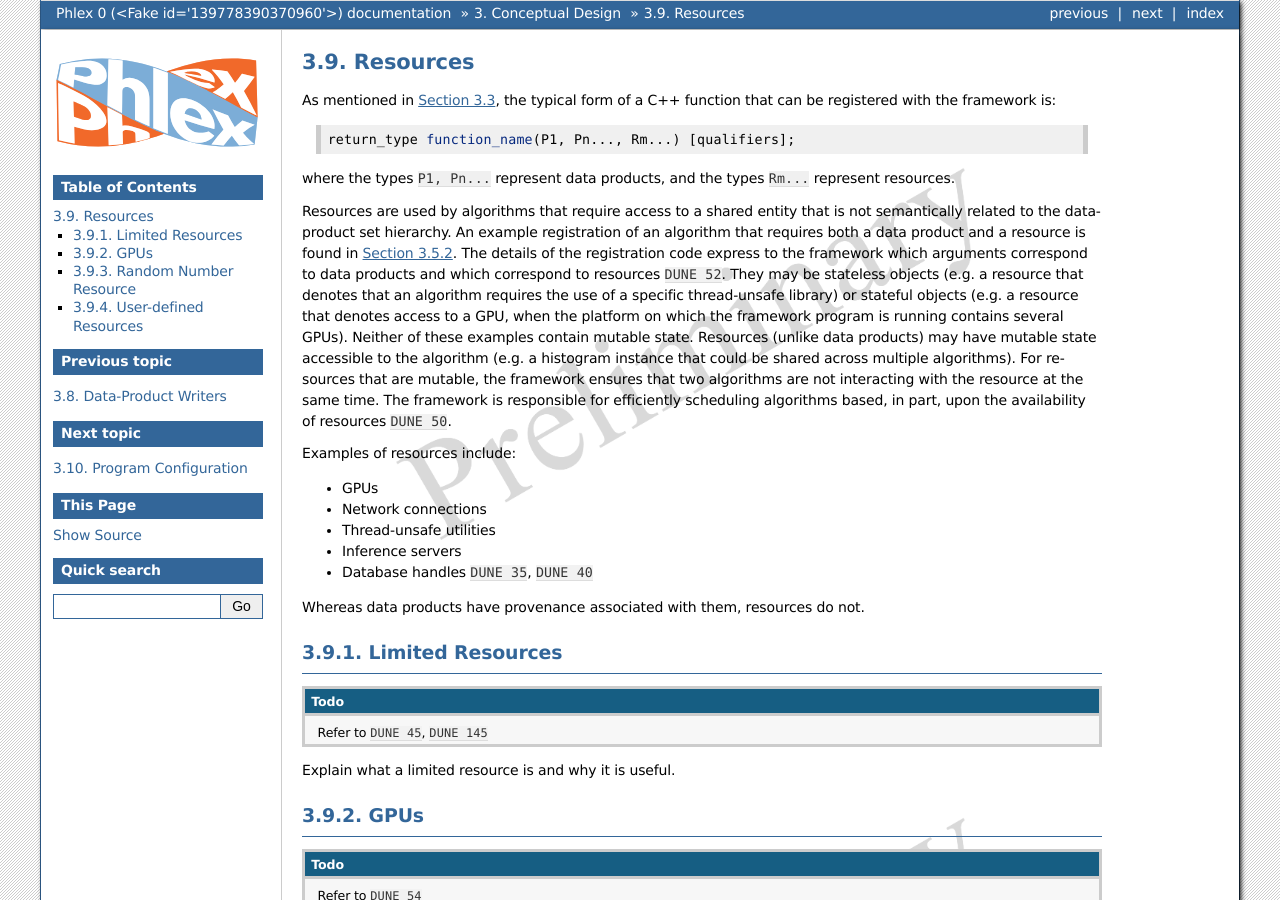
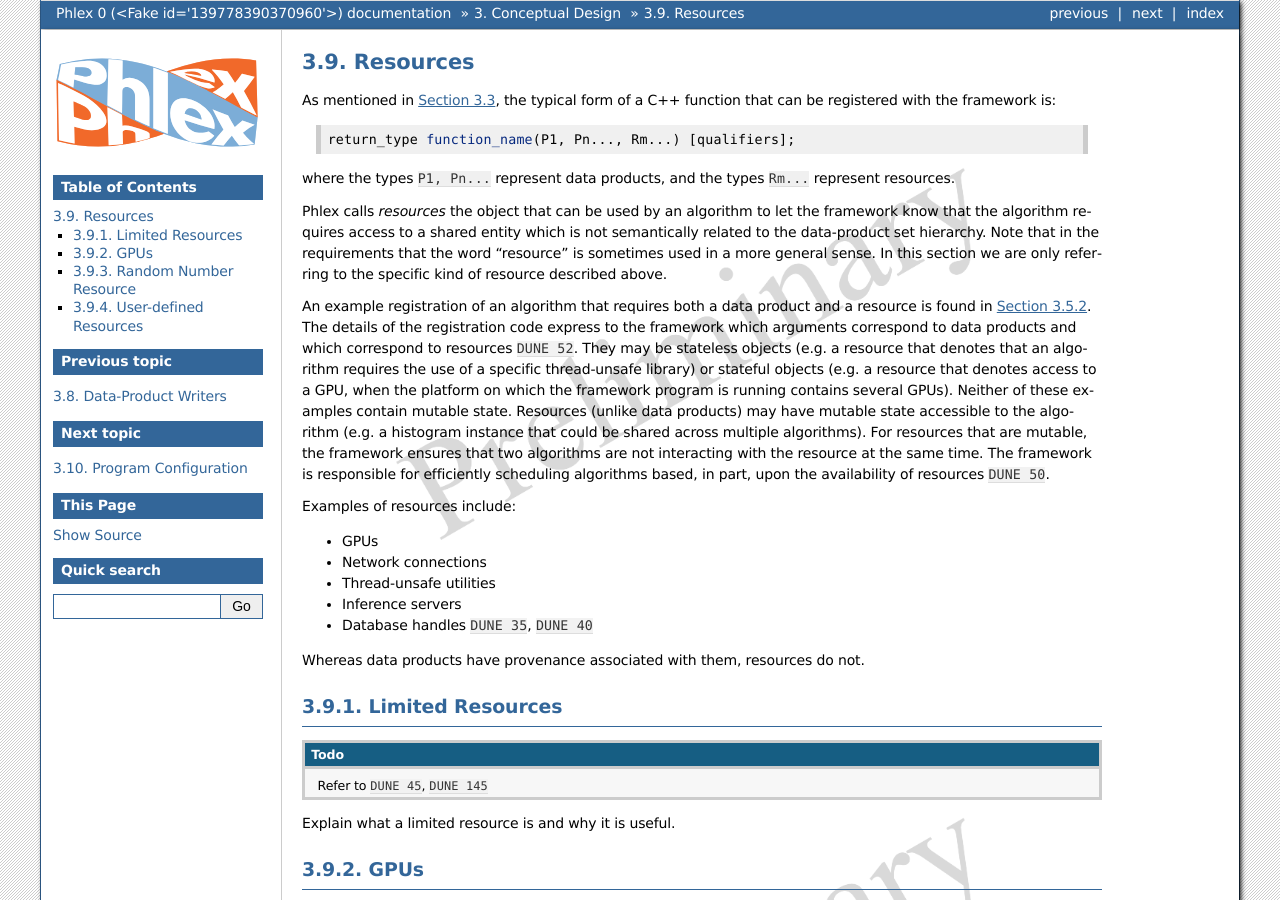
Before and after one commit to Framework-R-D/phlex-design, a Sphinx documentation site: the page built from doc/ch_conceptual_design/resources.rst, in a window 1280 px wide and 900 px high. Built offline with Sphinx 7.4.7, drawn with Linux system fonts in a browser that asks for light colours; cross-references to code outside the pages are shown as plain code.

Commit message:
Enhance the definition of "resource"

```diff
--- a/doc/ch_conceptual_design/resources.rst
+++ b/doc/ch_conceptual_design/resources.rst
@@ -9,7 +9,10 @@ As mentioned in :numref:`ch_conceptual_design/algorithms:Algorithms`, the typica
 
 where the types :cpp:`P1, Pn...` represent data products, and the types :cpp:`Rm...` represent resources.
 
-Resources are used by algorithms that require access to a shared entity that is not semantically related to the data-product set hierarchy.
+Phlex calls *resources* the object that can be used by an algorithm to let the framework know that the algorithm requires access to a shared entity which is not semantically related to the data-product set hierarchy.
+Note that in the requirements that the word "resource" is sometimes used in a more general sense.
+In this section we are only referring to the specific kind of resource described above.
+
 An example registration of an algorithm that requires both a data product and a resource is found in :numref:`ch_conceptual_design/hofs/observers:Observers`.
 The details of the registration code express to the framework which arguments correspond to data products and which correspond to resources :need:`DUNE 52`.
 They may be stateless objects (e.g. a resource that denotes that an algorithm requires the use of a specific thread-unsafe library) or stateful objects (e.g. a resource that denotes access to a GPU, when the platform on which the framework program is running contains several GPUs).
```
